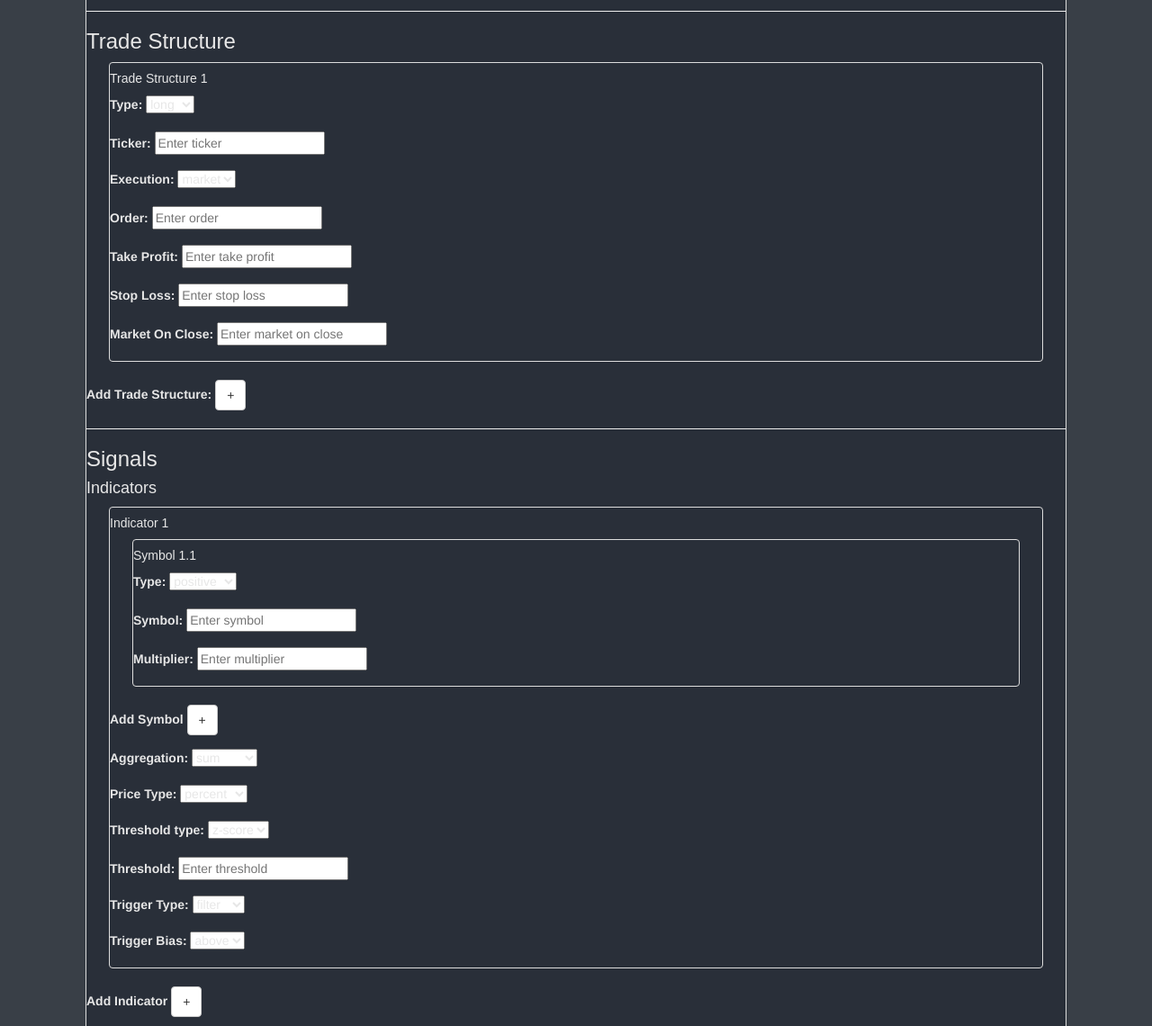
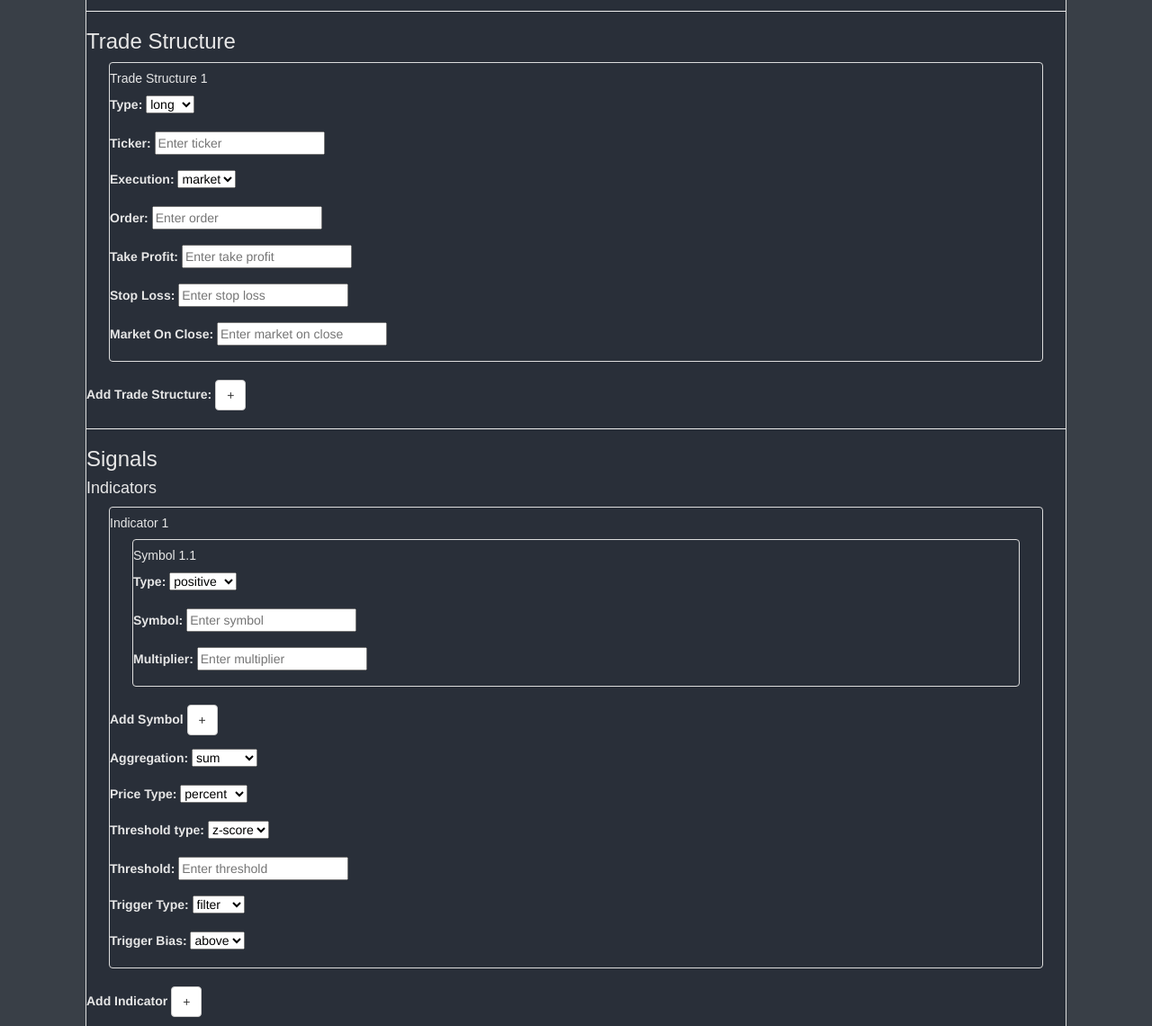
Before and after one commit to AbstractVectors/AlphaTrade, a Flask app: page /dashboard/1 in a window 1280 px wide. Shown: the part 656-1796 px from the top of the page at 90% size. Run offline with Flask 2, Linux system fonts and the light colour scheme; some libraries are stand-ins or nearby versions.

Commit message:
dropdown styling

```diff
--- a/static/style.css
+++ b/static/style.css
@@ -18,6 +18,14 @@
 }
 
 input {
+  color: rgb(0, 0, 0);
+}
+
+select {
+  color: rgb(0, 0, 0);
+}
+
+option {
   color: rgb(0, 0, 0);
 }
 
```
